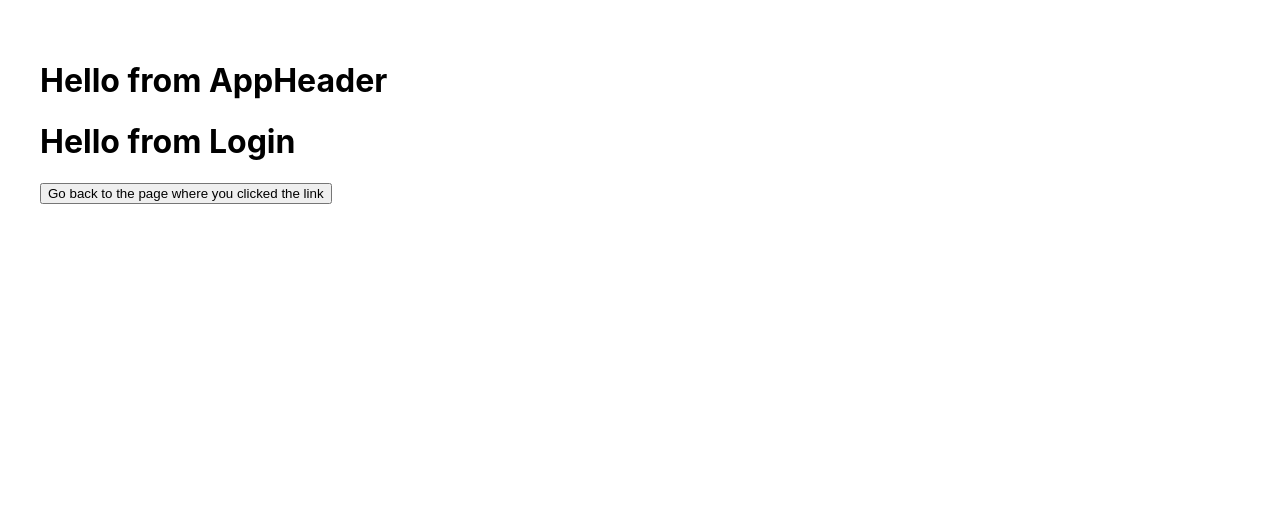
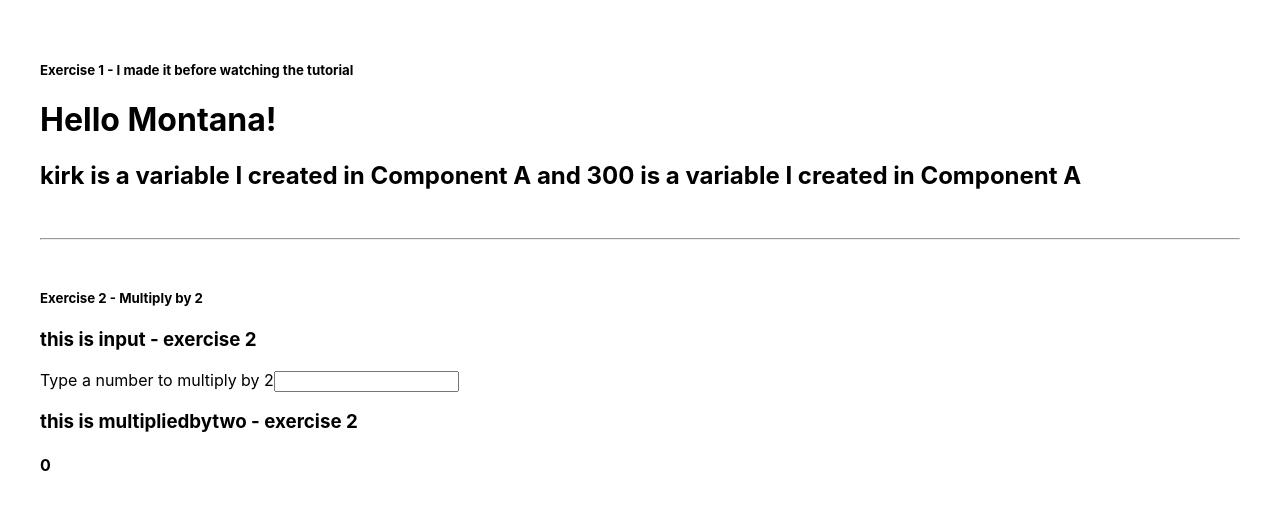
Before and after one commit to React-JS-Folder/react-git-github, a React (Create React App) app: page / in a window 1280 px wide. Before the commit this address led to /login. Shown: the top 510 px of the page. Built offline with nearby package versions, Linux system fonts and the light colour scheme.

Commit message:
Tutorial 13 - video 17 - React State Management - Props

```diff
--- a/src/App.jsx
+++ b/src/App.jsx
@@ -1,22 +1,37 @@
-import { BrowserRouter as Router, Route, Switch, Redirect } from 'react-router-dom';
+import React from 'react'
+import {useState} from 'react';
 
-import AppHeader from './components/AppHeader';
-import Dashboard from './components/Dashboard';
-import Login from './components/Login';
+import Component_A from './components_exercise1/Component_A.jsx'
+import Input from './Components_exercise2-MultiplyBy2/Input.jsx';
+import MultipliedByTwo from './Components_exercise2-MultiplyBy2/MultipliedByTwo.jsx';
 
 export default function App() {
+  const [inputValue, setInputValue] = useState(0);
+  const name = "kirk";
+  const id = 300;
 
   return (
-    <>
-      <Router>
-        <AppHeader />
+    <div>
+      <h5>Exercise 1 - I made it before watching the tutorial</h5>
+      <Component_A name={name} id={id}/>
 
-        <Switch>
-          <Route path="/login" component={Login} />
-          <Route path="/dashboard" component={Dashboard} />
-          <Redirect to="/login" />
-        </Switch>
-      </Router>
-    </>
+      <br />
+      <hr />
+      <br />
+      <h5>Exercise 2 - Multiply by 2</h5>
+
+      <Input setInputValue={setInputValue}/>
+      <MultipliedByTwo inputValue={inputValue}/>
+
+
+
+
+
+
+
+
+
+
+    </div>
   )
 }
--- /dev/null
+++ b/src/Components_exercise2-MultiplyBy2/Input.jsx
@@ -0,0 +1,16 @@
+import React from 'react'
+
+export default function Input(props) {
+  const {setInputValue} = props;
+
+
+  return (
+    <div>
+      <h3>this is input - exercise 2</h3>
+
+      <label htmlFor="">Type a number to multiply by 2
+        <input type="number" onChange={(e)=> setInputValue(e.target.value)} />
+      </label>
+    </div>
+  )
+}
--- /dev/null
+++ b/src/Components_exercise2-MultiplyBy2/MultipliedByTwo.jsx
@@ -0,0 +1,11 @@
+import React from 'react'
+
+export default function MultipliedByTwo({inputValue}) {
+  return (
+    <div>
+      <h3>this is multipliedbytwo - exercise 2</h3>
+      <h4>{inputValue * 2}</h4>
+
+    </div>
+  )
+}
--- a/src/components/AppHeader.js
+++ /dev/null
@@ -1,9 +0,0 @@
-import React from 'react'
-
-export default function AppHeader() {
-  return (
-    <div>
-      <h1>Hello from AppHeader</h1>
-    </div>
-  )
-}
--- a/src/components/Dashboard.js
+++ /dev/null
@@ -1,20 +0,0 @@
-import React from 'react'
-import {useHistory} from 'react-router-dom';
-
-
-export default function Dashbord() {
-  const history = useHistory();
-  const data = "Hello Mr Walkings";
-
-  console.log(history);
-
-  return (
-    <div>
-      <h1>Hello from Dashboard</h1>
-
-      {/* <button onClick={ () => history.push('/login')} >Go to login</button> */}
-
-      <button onClick={ () => history.push('/login', data)} > Go to login page</button>
-    </div>
-  )
-}
--- a/src/components/Login.js
+++ /dev/null
@@ -1,16 +0,0 @@
-import React from 'react';
-import {useHistory} from 'react-router-dom';
-
-export default function Login() {
-  const history = useHistory();
-
-  console.log(history);
-
-  return (
-    <div>
-      <h1>Hello from Login</h1>
-
-      <button onClick={ () => history.goBack() } > Go back to the page where you clicked the link</button>
-    </div>
-  )
-}
--- /dev/null
+++ b/src/components_exercise1/Component_A.jsx
@@ -0,0 +1,19 @@
+import React from 'react'
+
+
+export default function Component_A(props) {
+  const {name, id} = props;
+
+  console.log(props);
+
+
+  return (
+    <div>
+      <h1>Hello Montana!</h1>
+      <h2>
+        {`${name} is a variable I created in Component A and ${id} is a variable I created in Component A`}
+      </h2>
+
+    </div>
+  )
+}
```
Also changed, not shown: src/React Router Hooks - NOTES/React Router Hooks - NOTES.txt (deleted), src/React Router Hooks - NOTES/React Router Hooks 2 Link.txt (deleted), src/React State Managment - notes/React State Managment - notes.txt (added), src/React State Managment - notes/State Managment - 1. Props.txt (added).
